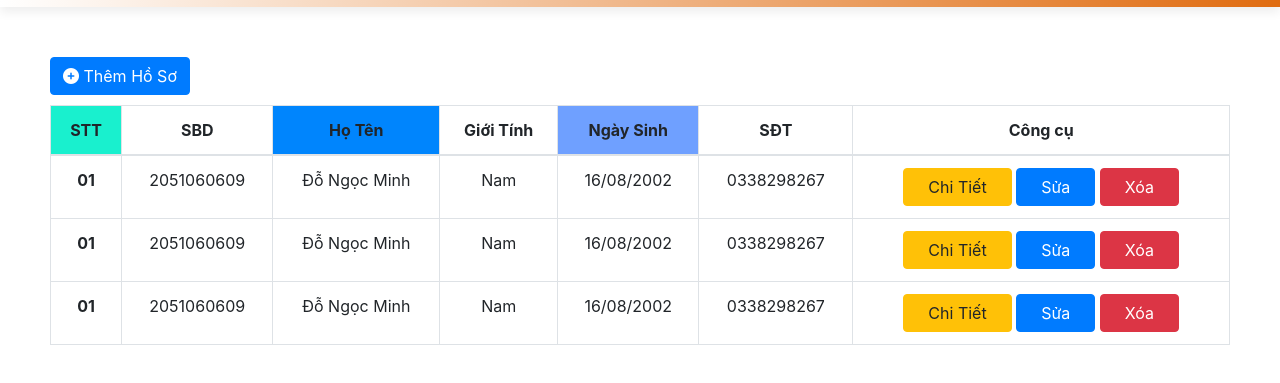
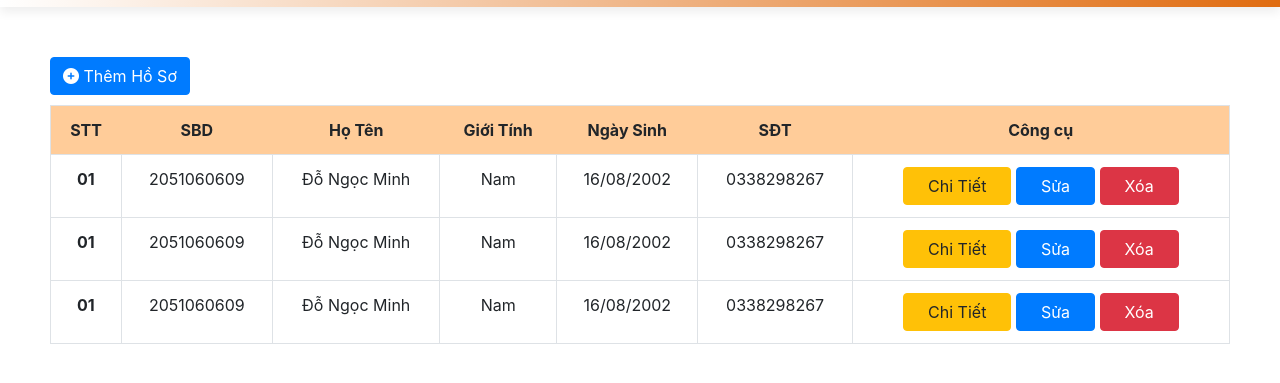
Before and after one commit to minhdev-ui/QLDTS_CNPM, a plain HTML site: page admin.html in a window 1280 px wide. Shown: the part 63-446 px from the top of the page. Drawn offline with nearby package versions, Linux system fonts and the light colour scheme.

Commit message:
update code

```diff
--- a/admin.html
+++ b/admin.html
@@ -39,13 +39,13 @@
          <table class="student_table table table-bordered">
              <thead>
                  <tr class="table_row">
-                     <th scope="col" style="background-color: #19F0CE;">STT</th>
-                     <th scope="col">SBD</th>
-                     <th scope="col" style="background-color: #0085FD;">Họ Tên</th>
-                     <th scope="col">Giới Tính</th>
-                     <th scope="col" style="background-color: #6FA0FF;">Ngày Sinh</th>
-                     <th scope="col">SĐT</th>
-                     <th scope="col">Công cụ</th>
+                     <th scope="col" class="table_title">STT</th>
+                     <th scope="col" class="table_title">SBD</th>
+                     <th scope="col" class="table_title">Họ Tên</th>
+                     <th scope="col" class="table_title">Giới Tính</th>
+                     <th scope="col" class="table_title">Ngày Sinh</th>
+                     <th scope="col" class="table_title">SĐT</th>
+                     <th scope="col" class="table_title">Công cụ</th>
                  </tr>
              </thead>
              <tbody>
--- a/asset/admin.css
+++ b/asset/admin.css
@@ -89,3 +89,8 @@ ul {
     color: #000;
     transition: linear .2s;
 }
+
+.table_title {
+    background-color: #FFCC99;
+    border: none !important;
+}
```
